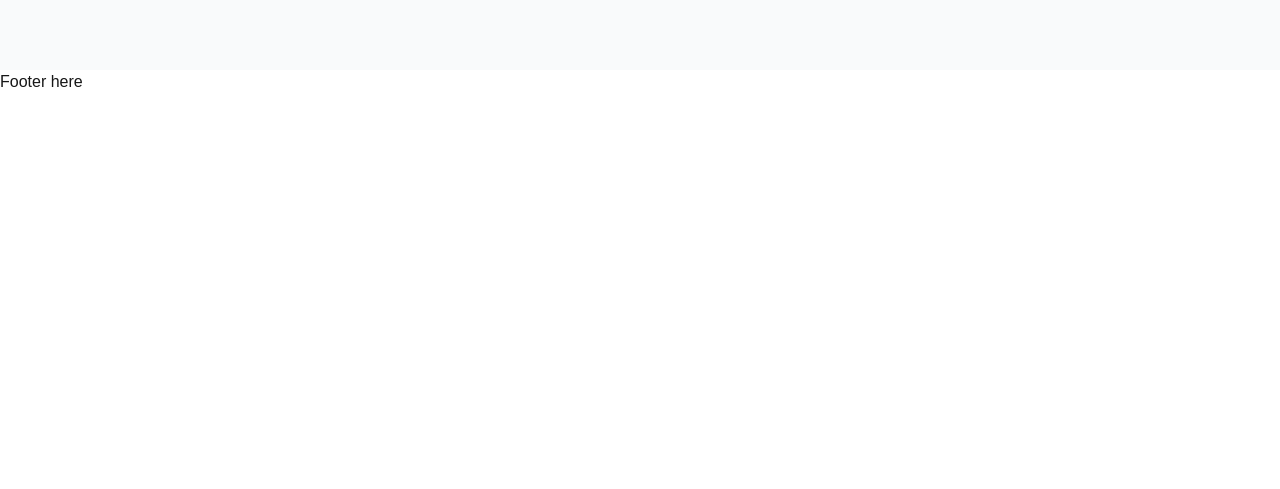
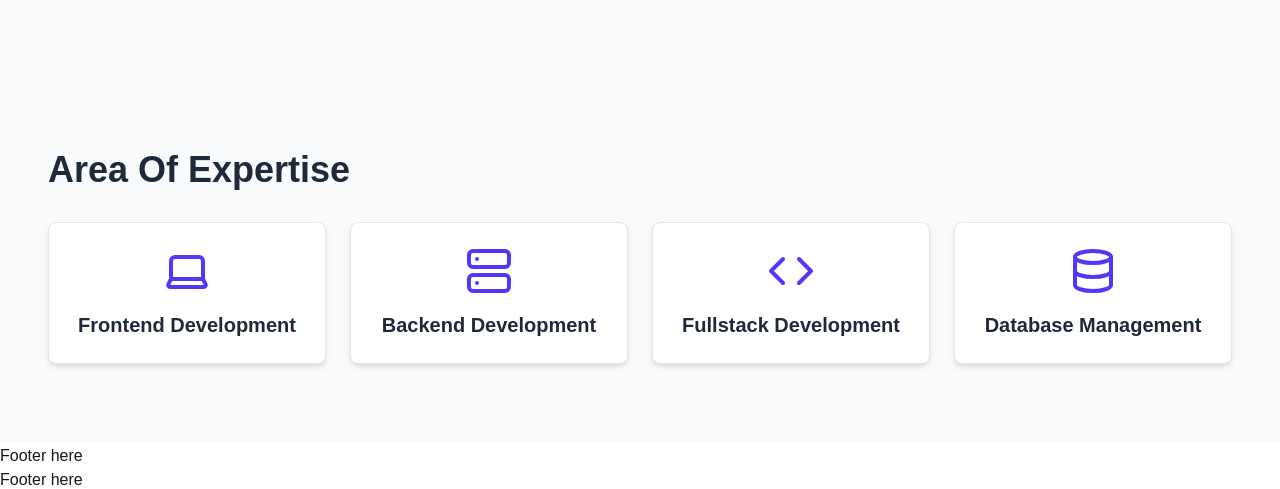
Before and after one commit to Captain-Carl-Larc/portfolio, a Next.js app in the folder carl/: page / in a window 1280 px wide. Shown: the part 1342-1831 px from the top of the page. Before the commit the page ends 1436 px from the top, so only its background shows below. Built offline with nearby package versions, Linux system fonts and the light colour scheme.

Commit message:
Skills section done

```diff
--- a/carl/src/app/components/Skills.jsx
+++ b/carl/src/app/components/Skills.jsx
@@ -1,62 +1,36 @@
 import React from 'react';
 import {
-    ReactLogo,
-    Nodejs,
-    TypeScript,
+    Laptop,
+    Server,
+    Code,
     Database,
-    Rocket,
-    Html5,
-    Css3,
-    Js,
-    Wind,
-    Sass,
-    //Database as DatabaseIcon, // To avoid conflict with the default "Database"
-    Palette,
-    Redux,
-    Azure,
-    Sql,
-    PenTool
-} from 'lucide-react'; // Importing icons
+} from 'lucide-react';
 
-const TechnicalSkillsSection = () => {
-    // Array of skills with names and icons
-    const skills = [
-        { name: 'React.js', icon: ReactLogo, color: 'text-blue-500' },
-        { name: 'Node.js', icon: Nodejs, color: 'text-green-500' },
-        { name: 'TypeScript', icon: TypeScript, color: 'text-blue-700' },
-        { name: 'PostgreSQL', icon: Database, color: 'text-blue-600' },
-        { name: 'Hono.js', icon: Rocket, color: 'text-orange-500' },
-        { name: 'HTML5', icon: Html5, color: 'text-orange-600' },
-        { name: 'CSS3', icon: Css3, color: 'text-blue-400' },
-        { name: 'JavaScript', icon: Js, color: 'text-yellow-400' },
-        { name: 'Tailwind CSS', icon: Wind, color: 'text-sky-400' },
-        { name: 'SCSS', icon: Sass, color: 'text-pink-400' },
-        /* { name: 'Drizzle ORM', icon: DatabaseIcon, color: 'text-gray-700' }, */ // Using the aliased icon
-        { name: 'Daisy UI', icon: Palette, color: 'text-pink-500' },
-        { name: 'Redux.js', icon: Redux, color: 'text-purple-500' },
-        { name: 'Azure', icon: Azure, color: 'text-blue-800' },
-        { name: 'SQL', icon: Sql, color: 'text-gray-500' },
-        { name: 'Figma', icon: PenTool, color: 'text-fuchsia-500' },
+const Skills = () => {
+    const expertise = [
+        { title: 'Frontend Development', icon: Laptop },
+        { title: 'Backend Development', icon: Server },
+        { title: 'Fullstack Development', icon: Code },
+        { title: 'Database Management', icon: Database },
     ];
 
     return (
         <section className="py-20 bg-gray-50">
             <div className="container mx-auto px-4 md:px-8 lg:px-12">
-                <h2 className="text-3xl lg:text-4xl font-bold text-gray-800 mb-8 text-center">
-                    Technical Skills
+                <h2 className="text-3xl lg:text-4xl font-bold text-gray-800 mb-8 text-center md:text-left">
+                    Area Of Expertise
                 </h2>
-                <div className="grid grid-cols-2 sm:grid-cols-3 md:grid-cols-4 lg:grid-cols-6 gap-6">
-                    {skills.map((skill) => (
+                <div className="grid grid-cols-1 sm:grid-cols-2 lg:grid-cols-4 gap-6">
+                    {expertise.map((item, index) => (
                         <div
-                            key={skill.name}
-                            className="bg-white rounded-lg shadow-md p-4 flex flex-col items-center justify-center
-                                       hover:shadow-lg transition-shadow duration-300 hover:scale-105"
+                            key={index}
+                            className="bg-white rounded-lg shadow-md p-6 flex flex-col items-center justify-center
+                                       hover:shadow-lg transition-shadow duration-300 hover:scale-105 border border-gray-200"
                         >
-                            {/* <skill.icon className={`w-10 h-10 mb-2 ${skill.color}`} /> */}
-                            <p>
-                                {skill.icon}
-                            </p>
-                            <span className="text-sm font-medium text-gray-700">{skill.name}</span>
+                            <item.icon className="w-12 h-12 mb-4 text-indigo-600" />
+                            <h3 className="text-xl font-semibold text-gray-800 text-center">
+                                {item.title}
+                            </h3>
                         </div>
                     ))}
                 </div>
@@ -65,4 +39,4 @@ const TechnicalSkillsSection = () => {
     );
 };
 
-export default TechnicalSkillsSection;
+export default Skills;
--- a/carl/src/app/page.jsx
+++ b/carl/src/app/page.jsx
@@ -1,5 +1,7 @@
 import HeroSection from "./components/Hero";
 import AboutSection from "./components/About"
+import Footer from "./components/Footer";
+import Skills from "./components/Skills";
 //import TechnicalSkillsSection from "./components/Skills"
 export default function Home() {
   return (
@@ -7,6 +9,8 @@ export default function Home() {
       <section className="">
         <HeroSection />
         <AboutSection/>
+        <Skills/>
+        <Footer/>
       </section>
     </>
   );
```
